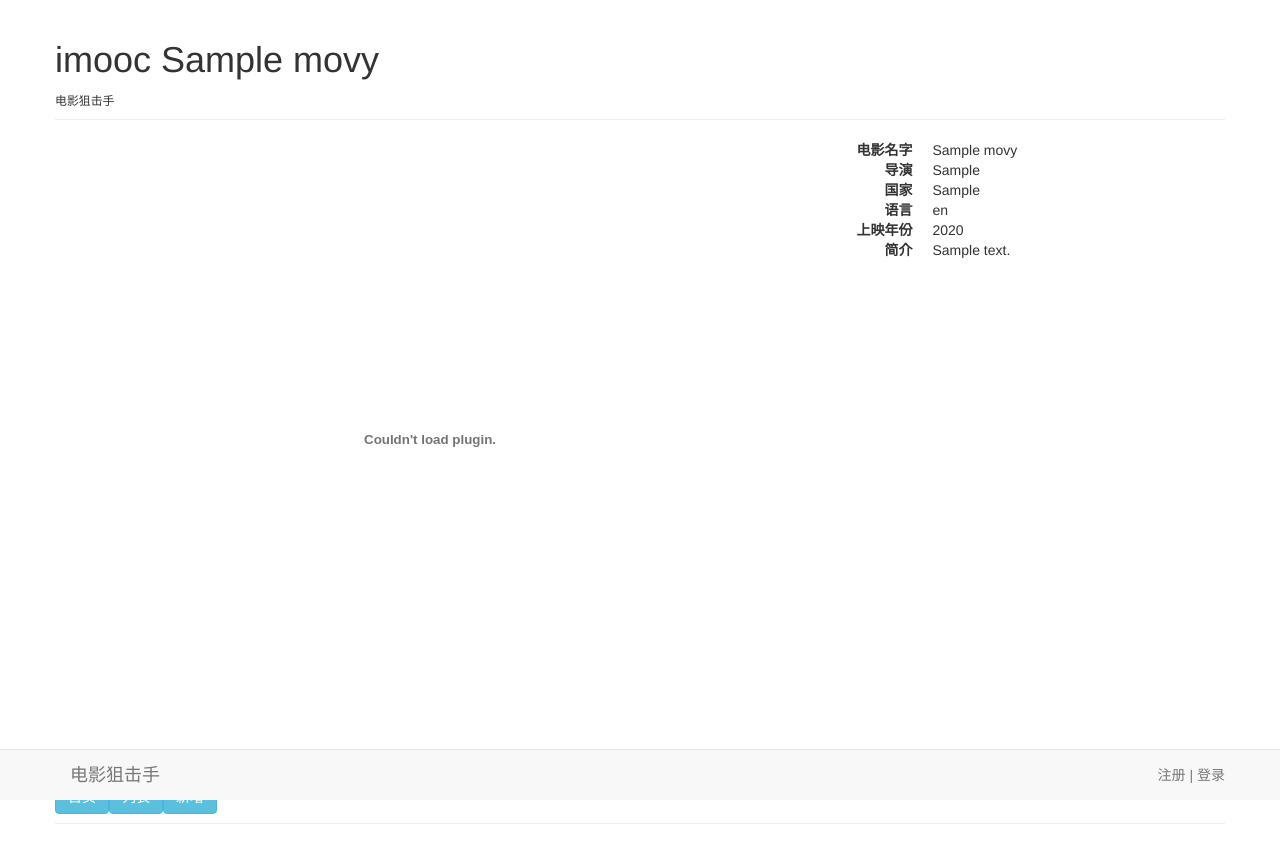
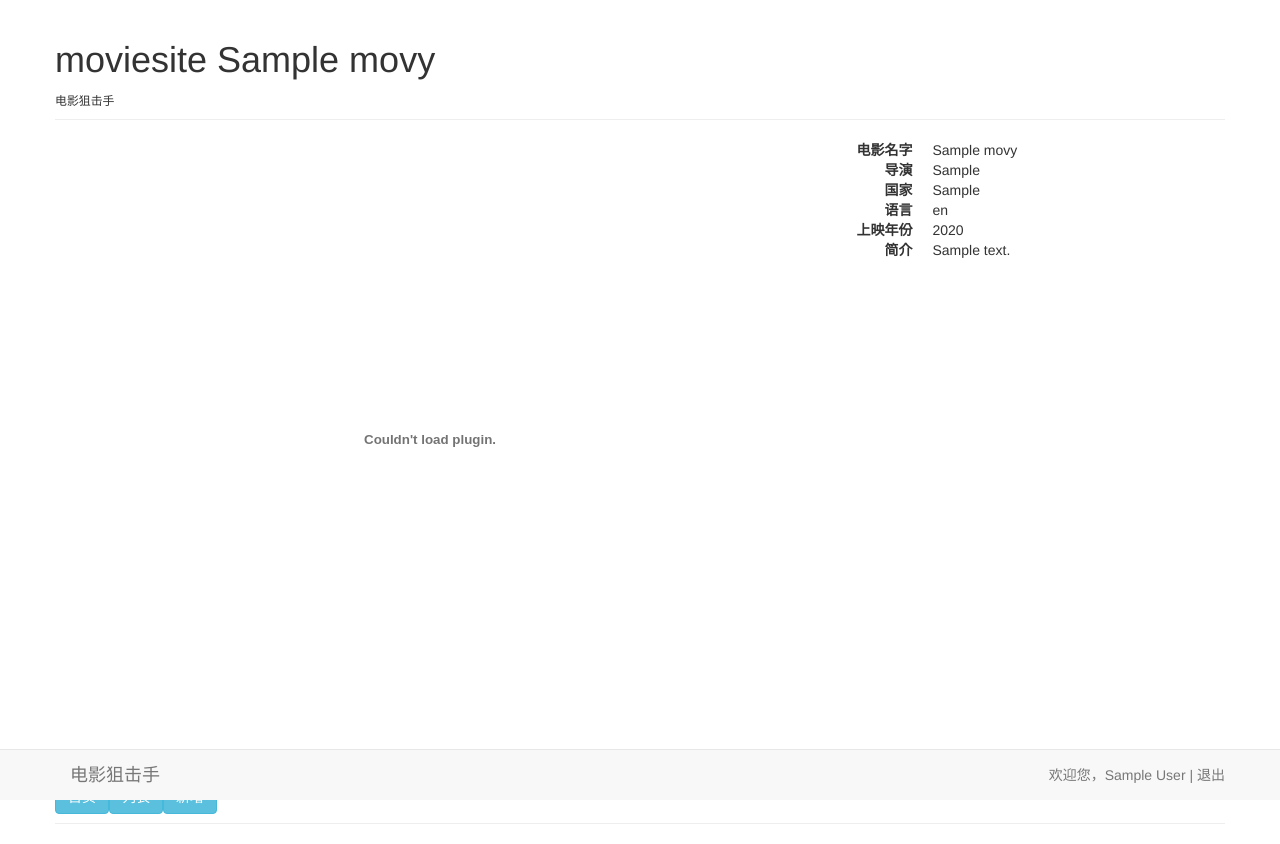
Before and after one commit to giscafer/moviesite, a Node server app: page /movie/600000000000000000000001 in a window 1280 px wide. Run offline with Node 20, Linux system fonts and the light colour scheme; tables that the repository leaves empty hold one stand-in row (values such as "Sample post"); some libraries are stand-ins or nearby versions.

Commit message:
添加session持久化和登录推出

```diff
--- a/app.js
+++ b/app.js
@@ -1,19 +1,35 @@
 var express = require("express")
 var bodyParser = require('body-parser')
+var cookieParser = require('cookie-parser')
+var session = require('express-session')
 var mongoose=require('mongoose')
+var mongoStore=require('connect-mongodb')
 var _=require('underscore')
 var Movie=require('./models/movie')
 var User=require('./models/user')
+var settings=require('./settings')
 var port = process.env.PORT || 3000
 var app = express()
-
-mongoose.connect('mongodb://localhost:27017/imooc')
-
+//连接方式
+var dbUrl='mongodb://localhost:27017/moviesite';
+mongoose.connect(dbUrl)
+// var db = exports.Connection = mongoose.createConnection(settings.host,settings.db,{safe:false});
 app.set('views', './views/pages')
 app.set('view engine', 'jade')
 // parse application/x-www-form-urlencoded ,false的时候无法req.body.user的值
 app.use(bodyParser.urlencoded({ extended: true }))
-
+//cookie
+app.use(cookieParser())
+app.use(session({
+	resave: false,
+	saveUninitialized: true,
+	cookie: {maxAge:3600000},
+	secret:'moviesite',
+	store:new mongoStore({
+		url:dbUrl,
+		collection:'sessions'
+	})
+}))
 app.use(express.static(__dirname + '/views'));
 app.use('/public', express.static(__dirname + '/public'));
 app.listen(port);
@@ -22,6 +38,12 @@
 
 //index page
 app.get('/', function (req, res) {
+	console.log('---------------user in session-----------------');
+	console.log(req.session.user);
+	var _user=req.session.user;
+	if(_user){
+		app.locals.user=_user;//将user信息放到本地变量
+	}
 	Movie.fetch(function(err,movies){
 		if(err){
 			console.log(err)
@@ -55,7 +77,7 @@
 	})
 
 })
-//list page
+//userlist page
 app.get('/admin/userlist', function (req, res) {
 	User.fetch(function(err,users){
 		if(err){
@@ -84,6 +106,8 @@
 			}
 			if(isMatch){
 				console.log('Password is matched')
+                //将用户保存服务器
+                req.session.user=user;
                 return res.redirect('/')
             }else{
             	console.log('Password is not matched')
@@ -92,13 +116,19 @@
 	});
 
 });
+///logout
+app.get('/logout',function(req,res){
 
+	delete req.session.user;//删除session
+	delete app.locals.user;//删除本地变量
+	res.redirect('/')
+})
 //detail page
 app.get('/movie/:id', function (req, res) {
 	var id=req.params.id
 	Movie.findById(id,function(err,movie){
 		res.render('detail', {
-            title: 'imooc '+movie.title,
+			title: 'moviesite '+movie.title,
 			movie: movie
 		})
 	})
--- a/package.json
+++ b/package.json
@@ -7,7 +7,11 @@
     "bcrypt": "^0.8.3",
     "body-parser": "^1.12.4",
     "bson": "^0.3.2",
+    "connect-mongo": "^0.8.1",
+    "connect-mongodb": "^1.1.5",
+    "cookie-parser": "^1.3.5",
     "express": "^4.12.4",
+    "express-session": "^1.11.3",
     "jade": "^1.11.0",
     "moment": "^2.10.3",
     "mongoose": "^4.0.5",
--- /dev/null
+++ b/settings.js
@@ -0,0 +1 @@
+module.exports = { cookieSecret: 'mymovie', db: 'moviesite', host: 'localhost',port:3000 };
--- a/views/includes/header.jade
+++ b/views/includes/header.jade
@@ -7,14 +7,20 @@
 	.container
 		.navbar-header
 			a.navbar-brand(href='/') 电影狙击手
-		p.navbar-text.navbar-right
-			a.navbar-link(href='#',data-toggle='modal',data-target="#signupModal") 注册
-			span &nbsp;|&nbsp;
-			a.navbar-link(href='#',data-toggle='modal',data-target="#loginModal") 登录
+		if user
+			p.navbar-text.navbar-right
+				span 欢迎您，#{user.name}
+				span &nbsp;|&nbsp;
+				a.navbar-link(href='/logout') 退出
+		else
+			p.navbar-text.navbar-right
+				a.navbar-link(href='#',data-toggle='modal',data-target="#signupModal") 注册
+				span &nbsp;|&nbsp;
+				a.navbar-link(href='#',data-toggle='modal',data-target="#loginModal") 登录
 #signupModal.modal.fade
 	.modal-dialog
 		.modal-content
-			form(method="POST",action="../user/signup")
+			form(method="POST",action="/user/signup")
 				.modal-header 注册
 				.modal-body
 					.form-group
```
Also changed, not shown: README.md. Lines whose indentation alone changed are shown as unchanged.
